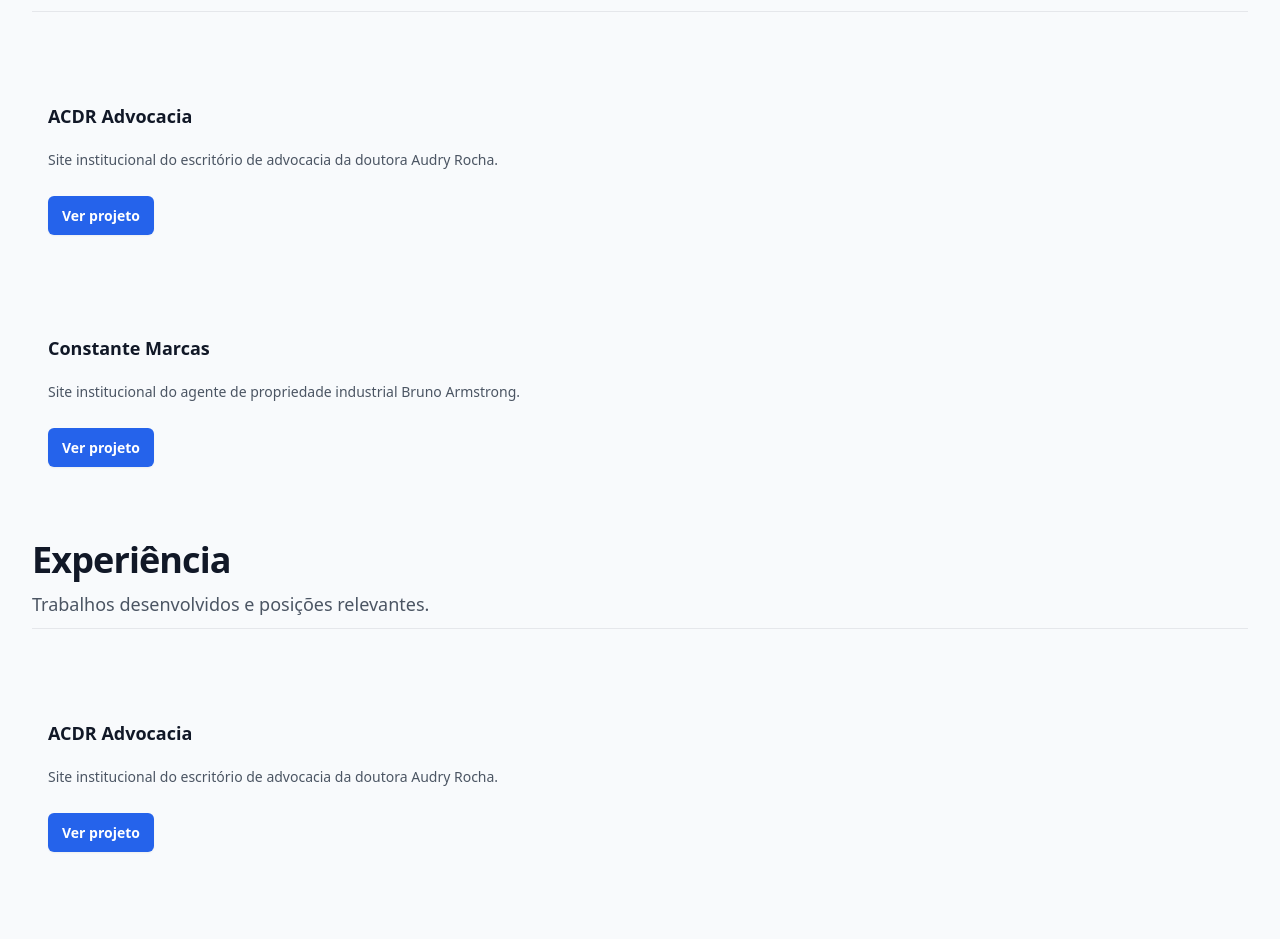
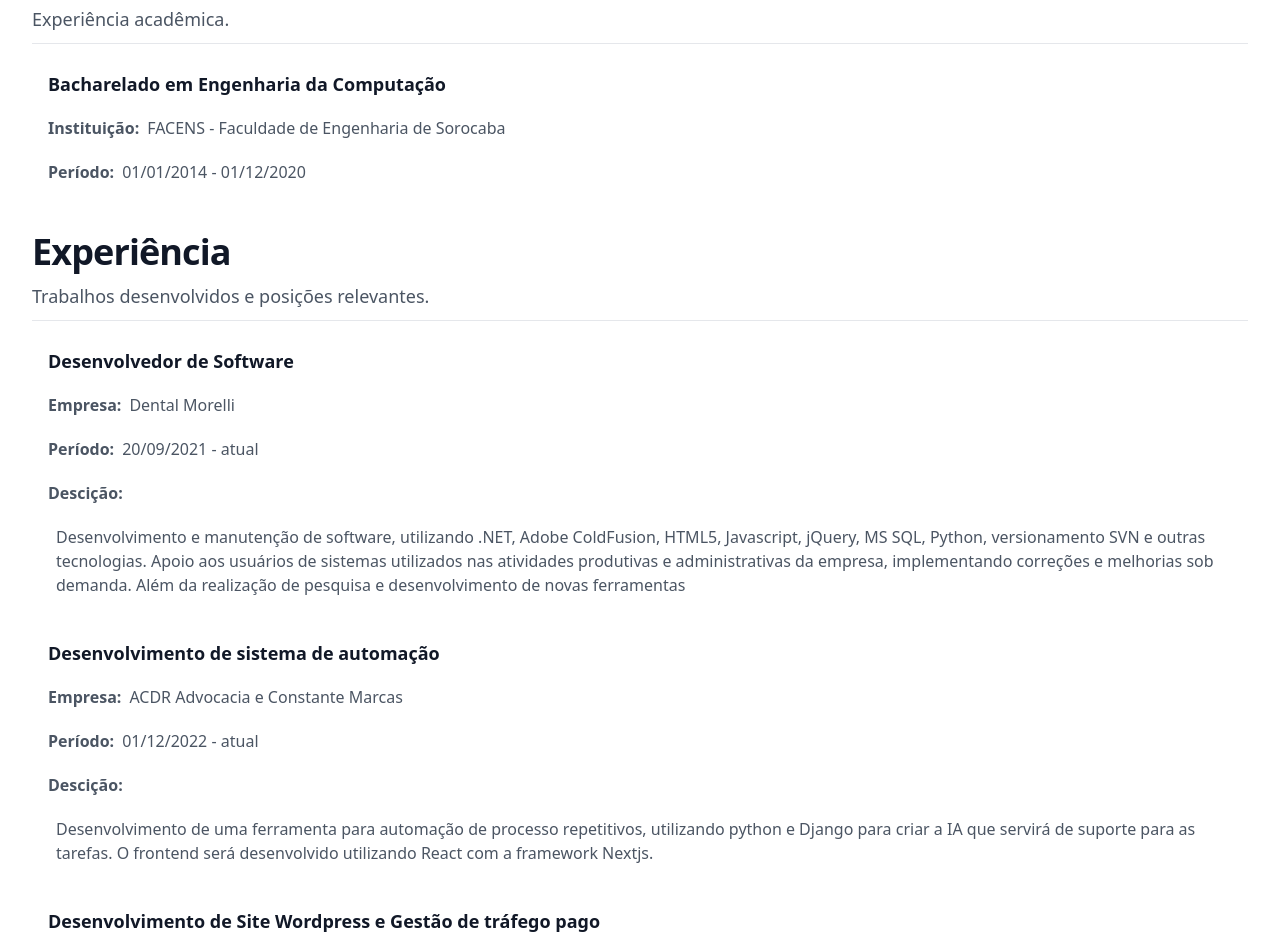
Before and after one commit to giovannigrs/giovannigrs-website, a Next.js app: page /sobre-mim in a window 1280 px wide. Shown: the part 293-1232 px from the top of the page. Built offline with nearby package versions, Linux system fonts and the light colour scheme.

Commit message:
Ajuste na página Sobre

```diff
--- a/components/Hero/index.tsx
+++ b/components/Hero/index.tsx
@@ -127,6 +127,7 @@ export const Hero = () => {
               >
                 Enivar Mensagem Agora!
               </a>
+              {/**
               <a
                 aria-disabled="true"
                 href="#"
@@ -134,6 +135,7 @@ export const Hero = () => {
               >
                 Saiba Mais <span aria-hidden="true">?</span>
               </a>
+              */}
             </div>
           </div>
         </div>
--- a/pages/sobre-mim.tsx
+++ b/pages/sobre-mim.tsx
@@ -1,19 +1,62 @@
 import { GetStaticProps } from "next";
 import Image from "next/image";
-import { Hero } from "@/components/Hero";
-import { GlobeAmericasIcon } from "@heroicons/react/24/outline";
 import Link from "next/link";
 import { SEO } from "@/components/SEO";
 
 export default function HomePage({ posts }: { posts: any }) {
-  const formacoes = [];
-  const experiencias = [];
+  const formacoes = [
+    {
+      id: 1,
+      title: "Bacharelado em Engenharia da Computação",
+      institution: "FACENS - Faculdade de Engenharia de Sorocaba",
+      description: "",
+      start: new Date(2014, 0, 1),
+      end: new Date(2020, 11, 1),
+    },
+  ];
+  /** mes é de 0 (jan) a 11 (dez) */
+  const experiencias = [
+    {
+      id: 1,
+      title: "Desenvolvedor de Software",
+      company: "Dental Morelli",
+      description:
+        "Desenvolvimento e manutenção de software, utilizando .NET, Adobe ColdFusion, HTML5, Javascript, jQuery, MS SQL, Python, versionamento SVN e outras tecnologias. Apoio aos usuários de sistemas utilizados nas atividades produtivas e administrativas da empresa, implementando correções e melhorias sob demanda. Além da realização de pesquisa e desenvolvimento de novas ferramentas",
+      start: new Date(2021, 8, 20),
+      end: new Date(),
+    },
+    {
+      id: 2,
+      title: "Desenvolvimento de sistema de automação",
+      company: "ACDR Advocacia e Constante Marcas",
+      description: "Desenvolvimento de uma ferramenta para automação de processo repetitivos, utilizando python e Django para criar a IA que servirá de suporte para as tarefas. O frontend será desenvolvido utilizando React com a framework Nextjs.",
+      start: new Date(2022, 11, 1),
+      end: new Date(),
+    },
+    {
+      id: 3,
+      title: "Desenvolvimento de Site Wordpress e Gestão de tráfego pago",
+      company: "ACDR Advocacia",
+      description:
+        "Desenvolvimento do site utilizando Wordpres junto com o contrutor de sites Elementor, otimização para SEO, criação de layout do blog, criação de landing pages e gestão do tráfego pago em diversas plataformas, sendo elas Bing, Google e Meta (Facebook e Instagram). O site é disponibilizado através do Quic.Cloud e hospedagem Hostgator.",
+      start: new Date(2021, 0, 10),
+      end: new Date(),
+    },
+    {
+      id: 4,
+      title: "Desenvolvimento de Site Wordpress",
+      company: "Constante Marcas",
+      description:
+        "Desenvolvimento do site utilizando Wordpres junto com o contrutor de sites Spectra, criação de layout do blog e otimização para SEO. O site foi disponibilizado através do Cloudflare e da hospedagem em container da umbler, garantido boa performance ao navegar pelo site.",
+      start: new Date(2023, 4, 10),
+      end: new Date(2023, 5, 20),
+    },
+  ];
   const projetos = [
     {
       id: 1,
       title: "ACDR Advocacia",
-      description:
-        "Site institucional do escritório de advocacia da doutora Audry Rocha.",
+      description: "Site institucional do escritório da advogada Audry Rocha.",
       author: { name: "Giovanni Garcia" },
       href: "https://acdradvocacia.com.br/",
     },
@@ -33,8 +76,8 @@ export default function HomePage({ posts }: { posts: any }) {
         description="Olá, sou o Giovanni Garcia Ribeiro de Souza, engenheiro de computação e desenvolvedor de software..."
       />
       <div className="bg-slate-100 py-12 sm:py-6">
-        <div className="mx-auto bg-slate-50 max-w-7xl px-6 py-12 rounded-md shadow lg:px-8">
-        <div className="mx-auto max-w-2xl lg:mx-0">
+        <div className="mx-auto bg-white max-w-7xl px-6 py-12 rounded-md shadow lg:px-8">
+          <div className="mx-auto max-w-2xl lg:mx-0">
             <h2 className="text-3xl font-bold tracking-tight text-gray-900 sm:text-4xl">
               Resumo
             </h2>
@@ -42,7 +85,7 @@ export default function HomePage({ posts }: { posts: any }) {
               Escrever resumo.
             </p>
           </div>
-          <div className="mx-auto max-w-2xl lg:mx-0">
+          <div className="mx-auto max-w-2xl mt-8 lg:mx-0">
             <h2 className="text-3xl font-bold tracking-tight text-gray-900 sm:text-4xl">
               Formação
             </h2>
@@ -50,11 +93,107 @@ export default function HomePage({ posts }: { posts: any }) {
               Experiência acadêmica.
             </p>
           </div>
-          <div className="mx-auto mt-2 grid max-w-2xl grid-cols-1 gap-x-8 gap-y-16 border-t border-gray-200 py-10 sm:py-16 lg:mx-0 lg:max-w-none ">
+          <div className="mx-auto mt-2 grid max-w-2xl grid-cols-1 border-t border-gray-200 lg:mx-0 lg:max-w-none ">
+            {formacoes.map((forma) => (
+              <div
+                key={forma.id}
+                className="flex flex-col items-start justify-between p-4"
+              >
+                <div className="group relative">
+                  {/** Titulo */}
+                  <h3 className="mt-3 text-lg font-semibold leading-6 text-gray-900 group-hover:text-gray-600">
+                    {forma.title}
+                  </h3>
+                  {/** Identificacao instituicao */}
+                  <div className="flex items-start">
+                    <p className="mt-5 text-base font-semibold leading-6 text-gray-600">
+                      Instituição:
+                    </p>
+                    <p className="mt-5 pl-2 text-base leading-6 text-gray-600">
+                      {forma.institution}
+                    </p>
+                  </div>
+                  {/** Periodo */}
+                  <div className="flex items-start">
+                    <p className="mt-5 text-base font-semibold leading-6 text-gray-600">
+                      Período:
+                    </p>
+                    <p className="mt-5 pl-2 text-base leading-6 text-gray-600">
+                      {forma.start.toLocaleDateString("pt-br")} -{" "}
+                      {forma.end.toLocaleDateString("pt-br") !==
+                      new Date().toLocaleDateString("pt-br")
+                        ? forma.end.toLocaleDateString("pt-br")
+                        : "atual"}
+                    </p>
+                  </div>
+                </div>
+              </div>
+            ))}
+          </div>
+          <div className="mx-auto max-w-2xl mt-8 lg:mx-0">
+            <h2 className="text-3xl font-bold tracking-tight text-gray-900 sm:text-4xl">
+              Experiência
+            </h2>
+            <p className="mt-2 text-lg leading-8 text-gray-600">
+              Trabalhos desenvolvidos e posições relevantes.
+            </p>
+          </div>
+          <div className="mx-auto mt-2 grid max-w-2xl grid-cols-1 border-t border-gray-200 lg:mx-0 lg:max-w-none ">
+            {experiencias.map((xp) => (
+              <div key={xp.id} className="flex items-start justify-between p-4">
+                <div className="group relative ">
+                  {/** Titulo */}
+                  <h3 className="mt-3 text-lg font-semibold leading-6 text-gray-900">
+                    {xp.title}
+                  </h3>
+                  {/** Identificacao empresa */}
+                  <div className="flex items-start">
+                    <p className="mt-5 text-base font-semibold leading-6 text-gray-600">
+                      Empresa:
+                    </p>
+                    <p className="mt-5 pl-2 text-base leading-6 text-gray-600">
+                      {xp.company}
+                    </p>
+                  </div>
+                  {/** Periodo */}
+                  <div className="flex items-start">
+                    <p className="mt-5 text-base font-semibold leading-6 text-gray-600">
+                      Período:
+                    </p>
+                    <p className="mt-5 pl-2 text-base leading-6 text-gray-600">
+                      {xp.start.toLocaleDateString("pt-br")} -{" "}
+                      {xp.end.toLocaleDateString("pt-br") !==
+                      new Date().toLocaleDateString("pt-br")
+                        ? xp.end.toLocaleDateString("pt-br")
+                        : "atual"}
+                    </p>
+                  </div>
+                  {/** Descricao das Atividades */}
+                  <div className="flex flex-col">
+                    <p className="mt-5 text-base font-semibold leading-6 text-gray-600">
+                      Descição:
+                    </p>
+                    <p className="mt-5 pl-2 text-base leading-6 text-gray-600">
+                      {xp.description}
+                    </p>
+                  </div>
+                </div>
+              </div>
+            ))}
+          </div>
+          <div className="mx-auto max-w-2xl mt-8 lg:mx-0">
+            <h2 className="text-3xl font-bold tracking-tight text-gray-900 sm:text-4xl">
+              Projetos
+            </h2>
+            <p className="mt-2 text-lg leading-8 text-gray-600">
+              Veja alguns dos projetos finalizados.
+            </p>
+          </div>
+          <div className="mx-auto mt-2 grid max-w-2xl grid-cols-1 border-t border-gray-200 lg:mx-0 lg:max-w-none ">
             {projetos.map((proj) => (
               <div
                 key={proj.id}
-                className="flex max-w-xl flex-col items-start justify-between p-4"
+                className="flex flex-col items-start justify-between p-4"
               >
                 <div className="group relative">
                   <h3 className="mt-3 text-lg font-semibold leading-6 text-gray-900 group-hover:text-gray-600">
@@ -63,87 +202,7 @@ export default function HomePage({ posts }: { posts: any }) {
                       {proj.title}
                     </a>
                   </h3>
-                  <p className="mt-5 line-clamp-3 text-sm leading-6 text-gray-600">
-                    {proj.description}
-                  </p>
-                </div>
-                <div className="relative mt-8 flex items-center gap-x-4">
-                  <div className="text-sm leading-6">
-                    <span className="absolute inset-0" />
-                    <Link
-                      target="_blank"
-                      className="rounded-md bg-blue-600 px-3.5 py-2.5 gap-3 text-sm font-semibold text-white shadow-sm hover:bg-blue-500 focus-visible:outline focus-visible:outline-2 focus-visible:outline-offset-2 focus-visible:outline-blue-600"
-                      href={proj.href}
-                    >
-                      Ver projeto
-                    </Link>
-                  </div>
-                </div>
-              </div>
-            ))}
-          </div>
-          <div className="mx-auto max-w-2xl lg:mx-0">
-            <h2 className="text-3xl font-bold tracking-tight text-gray-900 sm:text-4xl">
-              Experiência
-            </h2>
-            <p className="mt-2 text-lg leading-8 text-gray-600">
-              Trabalhos desenvolvidos e posições relevantes.
-            </p>
-          </div>
-          <div className="mx-auto mt-2 grid max-w-2xl grid-cols-1 gap-x-8 gap-y-16 border-t border-gray-200 py-10  sm:py-16 lg:mx-0 lg:max-w-none ">
-            {projetos.map((proj) => (
-              <div
-                key={proj.id}
-                className="flex max-w-xl flex-col items-start justify-between p-4"
-              >
-                <div className="group relative">
-                  <h3 className="mt-3 text-lg font-semibold leading-6 text-gray-900 group-hover:text-gray-600">
-                    <a href={proj.href}>
-                      <span className="absolute inset-0" />
-                      {proj.title}
-                    </a>
-                  </h3>
-                  <p className="mt-5 line-clamp-3 text-sm leading-6 text-gray-600">
-                    {proj.description}
-                  </p>
-                </div>
-                <div className="relative mt-8 flex items-center gap-x-4">
-                  <div className="text-sm leading-6">
-                    <span className="absolute inset-0" />
-                    <Link
-                      target="_blank"
-                      className="rounded-md bg-blue-600 px-3.5 py-2.5 gap-3 text-sm font-semibold text-white shadow-sm hover:bg-blue-500 focus-visible:outline focus-visible:outline-2 focus-visible:outline-offset-2 focus-visible:outline-blue-600"
-                      href={proj.href}
-                    >
-                      Ver projeto
-                    </Link>
-                  </div>
-                </div>
-              </div>
-            ))}
-          </div>
-          <div className="mx-auto max-w-2xl lg:mx-0">
-            <h2 className="text-3xl font-bold tracking-tight text-gray-900 sm:text-4xl">
-              Projetos
-            </h2>
-            <p className="mt-2 text-lg leading-8 text-gray-600">
-              Veja alguns dos projetos finalizados.
-            </p>
-          </div>
-          <div className="mx-auto mt-2 grid max-w-2xl grid-cols-1 gap-x-8 gap-y-16 border-t border-gray-200 py-10 sm:py-16 lg:mx-0 lg:max-w-none ">
-            {projetos.map((proj) => (
-              <div
-                key={proj.id}
-                className="flex max-w-xl flex-col items-start justify-between p-4"
-              >
-                <div className="group relative">
-                  <h3 className="mt-3 text-lg font-semibold leading-6 text-gray-900 group-hover:text-gray-600">
-                    <a href={proj.href}>
-                      <span className="absolute inset-0" />
-                      {proj.title}
-                    </a>
-                  </h3>
-                  <p className="mt-5 line-clamp-3 text-sm leading-6 text-gray-600">
+                  <p className="mt-5 text-sm leading-6 text-gray-600">
                     {proj.description}
                   </p>
                 </div>
```
